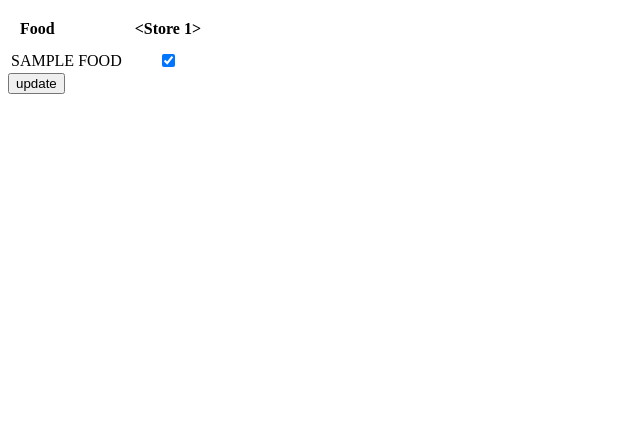
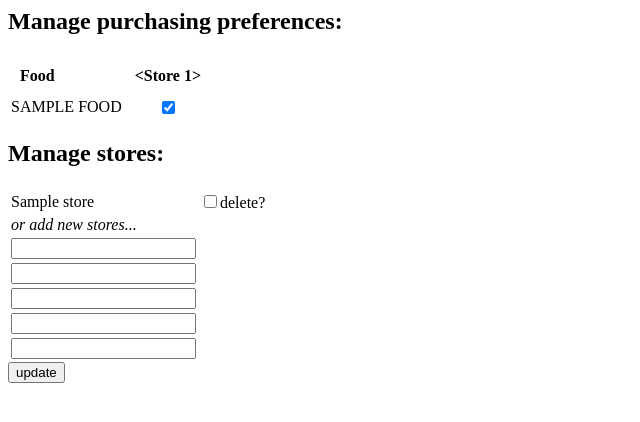
Before and after one commit to jeremyvoltz/pantry, a Flask app: page /stores in a window 1280 px wide. Shown: the top 422 px of the page, without its empty margins (0-640 px from the left). Run offline with Flask 2, Linux system fonts and the light colour scheme; tables that the repository leaves empty hold one stand-in row (values such as "Sample post"); some libraries are stand-ins or nearby versions.

Commit message:
add location deleting and adding

```diff
--- a/app.py
+++ b/app.py
@@ -147,6 +147,16 @@ def stores():
                 # elif store in food.locations:
                     # food.locations.remove(store)
                 db.session.commit()
+        for store in locations:
+            if request.form.get(store.name + "_delete") == '1':
+                db.session.delete(store)
+                db.session.commit()
+        for i in range(5):
+            name = request.form.get("store_" + str(i))
+            if name:
+                store = Store(name=name)
+                db.session.add(store)
+                db.session.commit()
         return redirect(url_for('index'))
     locations = Store.query.order_by("name").all()
     return render_template('stores.html', food=food, locations=locations)
--- a/templates/stores.html
+++ b/templates/stores.html
@@ -1,6 +1,7 @@
 {% extends "layout.html" %}
 {% block content %}
   <form action="" method="post">
+    <h2>Manage purchasing preferences:</h2>
     <table>
       <tr>
         <th>Food</th>
@@ -21,6 +22,29 @@
         </tr>
       {% endfor %}
     </table>
+
+    <h2>Manage stores:</h2>
+    <table>
+                <tr>
+
+        {% for store in locations %}
+        <tr>
+            <td>{{store.name}}</td>
+            <td><input type="checkbox" name='{{store.name+"_delete"}}' value=1 >delete?</td>
+
+           {% endfor %}
+        </tr>
+        <tr>
+            <td><em>or add new stores...</em> </td>
+            <td></td>
+        </tr>
+           {% for i in range(5) %}
+        <tr>
+           <td><input type="text" name='{{"store_" + i|string}}'> </td>
+           <td></td>
+        </tr>
+           {% endfor %}
+       </table>
     <input type="submit" value='update'>
   </form>
 {% endblock %}
```
